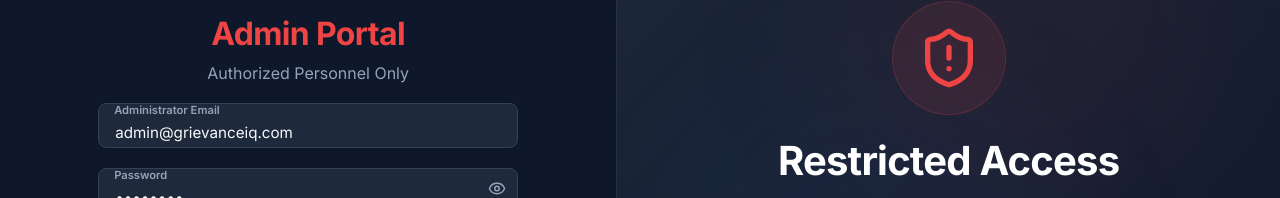
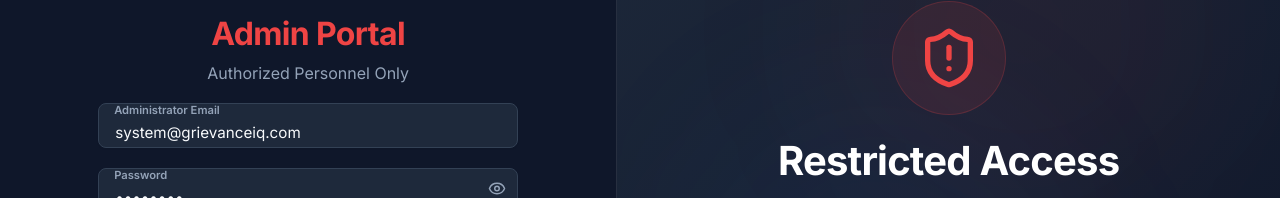
Before and after one commit to Vishh70/grievanceiq, a React (Vite) app in the folder frontend/: page /admin/login in a window 1280 px wide. Shown: the part 244-442 px from the top of the page. Built offline with nearby package versions, Linux system fonts and the light colour scheme; no server answers.

Commit message:
fix: bypass corrupt DB user by switching to system@grievanceiq.com

```diff
--- a/frontend/src/pages/AdminLogin.jsx
+++ b/frontend/src/pages/AdminLogin.jsx
@@ -7,7 +7,7 @@ import toast from 'react-hot-toast';
 import { Eye, EyeOff, ShieldAlert } from 'lucide-react';
 
 export default function AdminLogin() {
-  const [form, setForm]       = useState({ email: 'admin@grievanceiq.com', password: 'admin123' });
+  const [form, setForm]       = useState({ email: 'system@grievanceiq.com', password: 'admin123' });
   const [loading, setLoading] = useState(false);
   const [showPassword, setShowPassword] = useState(false);
   const { login, logout }     = useAuth();
```
Also changed, not shown: 1 other file (tests, documents, lock files or other folders).
